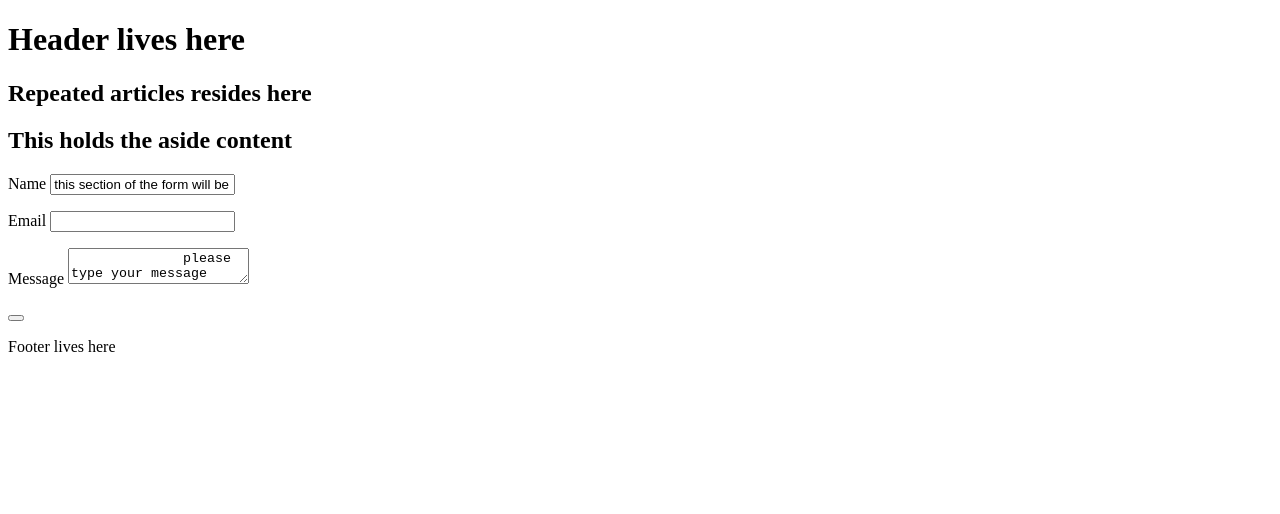
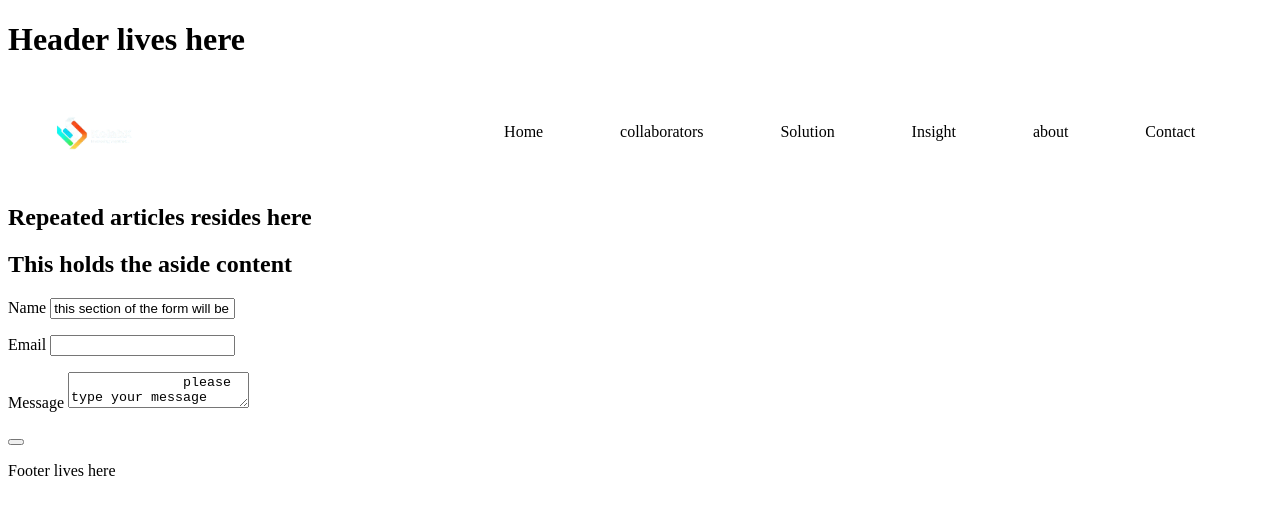
Before and after one commit to Kimaathii/kolabx-framework-free-web, a plain HTML site: page index.html in a window 1280 px wide. Drawn offline with Linux system fonts and the light colour scheme.

Commit message:
using the variable.css to set design token along with their alias this is proper senior developer idelogy this is to make styling maintainable and reusable overtime

```diff
--- /dev/null
+++ b/css/base.css
@@ -0,0 +1,5 @@
+ul{
+    list-style: none;
+    display: flex;
+
+}
--- /dev/null
+++ b/css/layout.css
@@ -0,0 +1,19 @@
+.nav-bar{
+    display: flex;
+    justify-content: space-between;
+    background-color: var(--bg-surface-color);
+    color: var(--text-default-color);
+    /* flex-grow: 1; */
+    align-items: center;
+
+}
+.nav-items{
+
+    display: flex;
+    justify-content: space-evenly;
+    width: 70%;
+}
+.logo-image img{
+    height: 100px;
+    width: auto;
+}
--- /dev/null
+++ b/css/reset.css
@@ -0,0 +1,15 @@
+
+html {
+    box-sizing: border-box;
+   background-color: var(--main-bg-color);
+}
+*, *::before, *::after {
+    box-sizing: inherit;
+}
+a{
+    text-decoration: none;
+    color: var(--text-default-color);
+}
+a:hover, a:focus{
+    color: var(--color-action-accent);
+}
--- /dev/null
+++ b/css/style.css
@@ -0,0 +1,6 @@
+html {
+    box-sizing: border-box;
+}
+*, *::before, *::after {
+    box-sizing: inherit;
+}
--- /dev/null
+++ b/css/variables.css
@@ -0,0 +1,173 @@
+:root {
+    /* =====================================
+     BASE COLOR TOKENS (DO NOT USE DIRECTLY)
+     ===================================== */
+
+    /* Backgrounds */
+    --color-bg-primary: #0B0F1A;
+    --color-bg-surface: #121826;
+
+    /* Brand / Actions */
+    --color-action-primary: #3B82F6;
+    --color-action-accent: #22D3EE;
+
+    /* Text */
+    --color-text-primary: #E5E7EB;
+    --color-text-secondary: #9CA3AF;
+
+    /* Borders */
+    --color-border-subtle: rgba(255, 255, 255, 0.08);
+
+    /* Feedback */
+    --color-success: #22c55e;
+    --color-warning: #facc15;
+    --color-error: #ef4444;
+
+
+
+
+    /* =====================================
+     SEMANTIC COLOR ALIASES (USE THESE)
+     ===================================== */
+
+    /* Background roles */
+    --bg-page: var(--color-bg-primary);
+    --bg-surface: var(--color-bg-surface);
+
+    /* Text roles */
+    --text-default: var(--color-text-primary);
+    --text-muted: var(--color-text-secondary);
+
+    /* Action roles */
+    --action-primary-bg: var(--color-action-primary);
+    --action-accent: var(--color-action-accent);
+    --action-primary-text: var(--color-bg-primary);
+
+    /* Border roles */
+    --border-default: var(--color-border-subtle);
+
+    /* Feedback roles */
+    --state-success: var(--color-success);
+    --state-warning: var(--color-warning);
+    --state-error: var(--color-error);
+
+
+    /* =====================================
+     INTERACTION STATES
+     ===================================== */
+
+    --action-primary-hover: #2563eb;
+    --action-primary-active: #1d4ed8;
+
+
+    /* =====================================
+   FOCUS TOKENS (ATOMIC)
+   ===================================== */
+
+    --focus-color: var(--action-accent);
+    --focus-width: 2px;
+    --focus-style: solid;
+    --focus-offset: 2px;
+
+
+
+    /* =====================================
+   FOCUS TOKEN (COMPOSED)
+   ===================================== */
+
+    --focus-ring-color: var(--action-accent);
+    --focus-ring: var(--focus-width) var(--focus-style) var(--focus-color);
+
+
+    /*=========
+    Typography
+    =========*/
+    --font-family-base: 'Inter', system-ui, sans-serif;
+
+    --font-size-base: 16px;
+    --font-size-sm: 0.875rem;
+    --font-size-lg: 1.125rem;
+    --font-size-xl: 1.5rem;
+
+    --font-weight-regular: 400;
+    --font-weight-medium: 500;
+    --font-weight-semibold: 600;
+
+    --line-height-base: 1.6;
+    --line-height-tight: 1.25;
+
+
+
+    /* Spacing (8px system) */
+    --space-1: 4px;
+    --space-2: 8px;
+    --space-3: 16px;
+    --space-4: 24px;
+    --space-5: 32px;
+    --space-6: 48px;
+
+    /* Layout */
+    --container-max-width: 1200px;
+    --container-padding: var(--space-3);
+
+    /* Border Radius & Elevation */
+    /* Shape */
+    --radius-sm: 4px;
+    --radius-md: 8px;
+    --radius-lg: 12px;
+
+    /* Elevation */
+    --shadow-sm: 0 1px 2px rgba(0, 0, 0, 0.2);
+    --shadow-md: 0 4px 12px rgba(0, 0, 0, 0.3);
+
+    /* Motion Tokens (Subtle but Senior) */
+    /* Motion */
+    --transition-fast: 150ms ease;
+    --transition-base: 250ms ease;
+
+
+
+    /* ==============================
+   TYPOGRAPHY — FONT FAMILIES
+   ============================== */
+
+    --font-family-base: 'Inter', system-ui, -apple-system, sans-serif;
+    --font-family-heading: 'Inter', system-ui, sans-serif;
+
+
+
+    /* ==============================
+   TYPOGRAPHY — FONT WEIGHTS
+   ============================== */
+
+    --font-weight-regular: 400;
+    --font-weight-medium: 500;
+    --font-weight-semibold: 600;
+
+    /* ==============================
+       TYPOGRAPHY — LINE HEIGHTS
+       ============================== */
+
+    --line-height-tight: 1.25;
+    /* Headings */
+    --line-height-base: 1.6;
+    /* Body text */
+    --line-height-relaxed: 1.75;
+    /* Long-form content */
+
+
+    /* ==============================
+   TYPOGRAPHY — LETTER SPACING
+   ============================== */
+
+    --letter-spacing-tight: -0.01em;
+    --letter-spacing-normal: 0;
+    --letter-spacing-wide: 0.05em;
+
+
+
+
+
+
+
+}
--- a/index.html
+++ b/index.html
@@ -11,14 +11,29 @@
     <meta name="author" content="Kimathi" />
     <meta name="description" content="this is my first layout while learning html again" />
     <title>my first layout</title>
+    <link rel="stylesheet" href="css/reset.css">
+    <link rel="stylesheet" href="css/variables.css">
+    <link rel="stylesheet" href="css/base.css">
+    <link rel="stylesheet" href="css/layout.css">
   </head>
   <body>
     <header>
       <h1>Header lives here
       </h1>
     </header>
-    <nav>
+    <nav class="nav-bar">
+      <div class="logo-image">
+        <img src="assest/images/output-onlinepngtools (2).png" alt="logo image">
+      </div>
       <!-- main navigation lives here -->
+       <ul class="nav-items">
+        <li><a href="">Home</a></li>
+        <li><a href="">collaborators</a></li>
+        <li><a href="">Solution</a></li>
+        <li><a href="">Insight</a></li>
+        <li><a href="">about</a></li>
+        <li><a href="">Contact</a></li>
+       </ul>
     </nav>
     <!-- Here is our page main content -->
     <main>
```
Also changed, not shown: assest/images/Gemini_Generated_Image_yppdggyppdggyppd.png (added), assest/images/output-onlinepngtools (1).png (added), assest/images/output-onlinepngtools (2).png (added), assest/images/output-onlinepngtools-removebg-preview.png (added), assest/images/output-onlinepngtools.png (added), css/components.css (added), javascript/main.js (added), pages/about.html (added), pages/collaborate.html (added), pages/contact.html (added), pages/home.html (added), pages/insights.html (added), pages/solutions.html (added).
